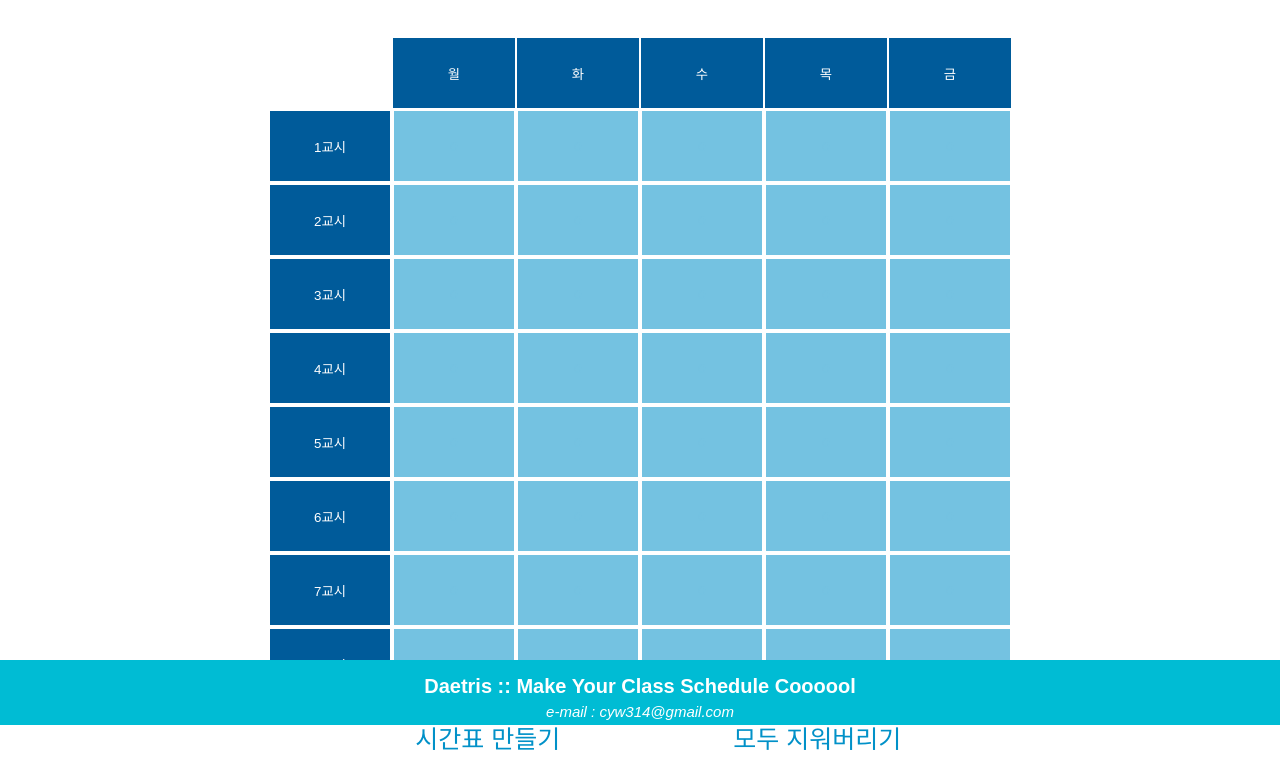
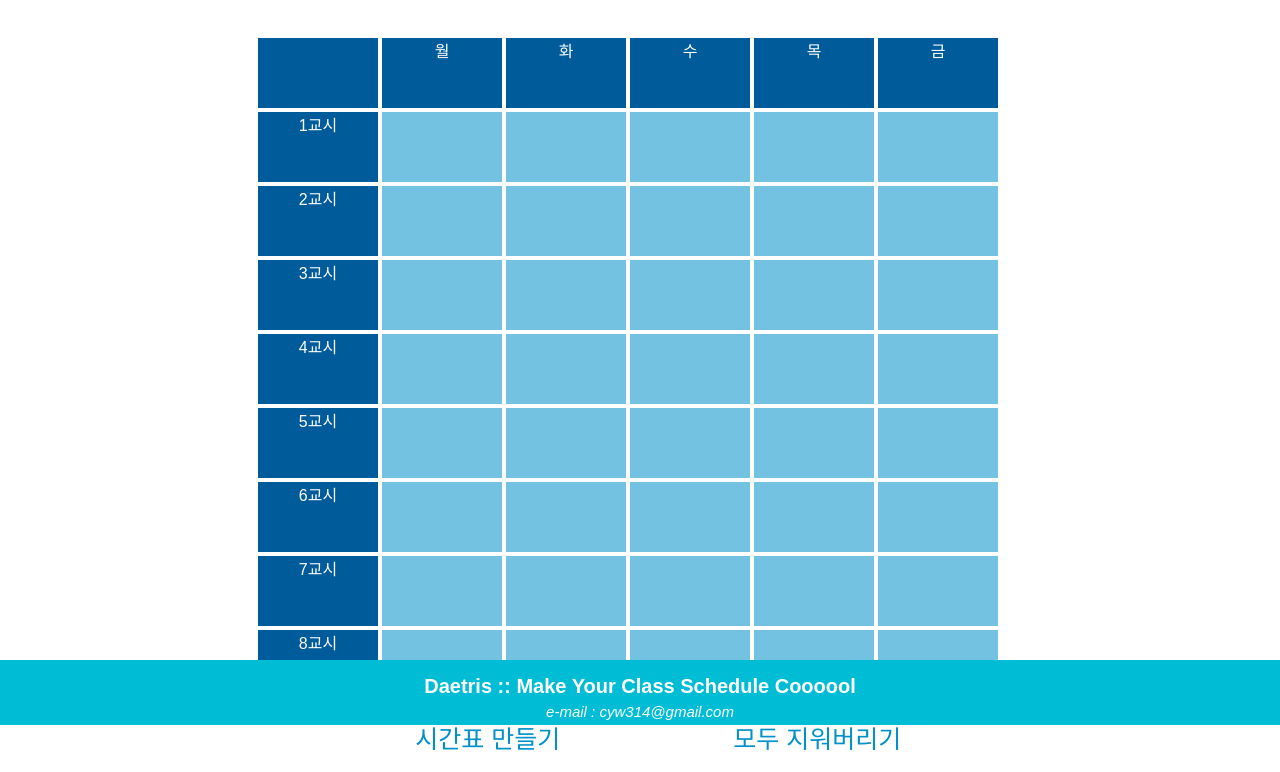
Before and after one commit to Lactobacillus/Daetris, a Flask app: page /draw in a window 1280 px wide. Shown: the part 75-847 px from the top of the page. Run offline with Flask 2, Linux system fonts and the light colour scheme; parts of the project's set-up code (start-up, migrations or seed data) failed here and were passed over; some libraries are stand-ins or nearby versions.

Commit message:
html css 최적화

```diff
--- a/server.py
+++ b/server.py
@@ -246,13 +246,6 @@ def d3():
 
 	return render_template('d3.html')
 
-@app.route('/rawdata', methods = ['GET'])
-def test():
-
-	global lectures
-
-	return str(json.dumps({'data':lectures}, ensure_ascii = False))
-
 if __name__ == '__main__':
 
 	#debug 모드 없애기#############################################
--- a/static/basic.css
+++ b/static/basic.css
@@ -108,6 +108,7 @@ footer address{
 #mainwrapper table{
 
   margin: auto;
+  vertical-align: middle;
 }
 
 #show-count h1{
@@ -117,76 +118,56 @@ footer address{
   font-size: 40px;
 }
 
-#tiles .day .label{
+#table .row{
+
+  float: left
+}
+
+#table .label{
 
   width: 120px;
   height: 70px;
-  margin: 0px;
+  margin: 2px;
   border: none;
   outline: none;
   padding: 0px;
   text-align: center;
   color: #FFFFFF;
   background : #005B9A;
+  float: left
 }
 
-#tiles th .label{
+#table .cell{
 
   width: 120px;
   height: 70px;
-  margin: 0px;
+  margin: 2px;
   border: none;
   outline: none;
   padding: 0px;
-  text-align: center;
-  color: #FFFFFF;
-  background : #005B9A;
+  background: #74C2E1;
+  cursor:pointer;
+  display: table-cell;
+  word-break:normal;
+  float: left
 }
 
-#tiles .day td{
+#table .cell-sel{
 
   width: 120px;
   height: 70px;
-  margin: 0px;
+  margin: 2px;
   border: none;
   outline: none;
   padding: 0px;
-  text-align: center;
-  color: #FFFFFF;
-  background : #005B9A;
+  background: #0191C8;
+  cursor:pointer;
+  display: table-cell;
+  word-break:normal;
+  float: left
 }
 
-#tiles .cell{
-
-  width: 120px;
-  height: 70px;
-  margin: 0px;
-  border: none;
-  outline: none;
-  padding: 0px;
-  text-align: center;
-  color: #74C2E1;
-  background: #74C2E1;
-  cursor:pointer;
-
-}
-
-#tiles .cell-sel{
-
-  width: 120px;
-  height: 70px;
-  margin: 0px;
-  border: none;
-  outline: none;
-  padding: 0px;
-  text-align: center;
-  color: #0191C8;
-  background: #0191C8;
-  cursor:pointer;
-
-}
-
-#tiles .cell-result{
+div .cell-result{
 
   width: 120px;
   height: 70px;
@@ -198,6 +179,8 @@ footer address{
   color: #FFFFFF;
   background: #0191C8;
   font-size: 13px;
+  display: table-cell;
+  word-break:normal;
 }
 
 div .room{
--- a/templates/draw.html
+++ b/templates/draw.html
@@ -13,33 +13,25 @@
         if(document.getElementById(id).className == "cell"){
 
           document.getElementById(id).className = "cell-sel";
-          document.getElementById(id).value = "1";
+          document.getElementById("f" + id.substr(1,2)).value = "1";
         }
         else{
 
           document.getElementById(id).className = "cell";
-          document.getElementById(id).value = "0";
+          document.getElementById("f" + id.substr(1,2)).value = "0";
         }
       }
 
       function reset(){
 
-        //var cells = document.getElementsByClassName("cell-sel");
-        //document.getElementsByClassName("cell-sel").value = "0";
-        /*
-        for(var idx in cells){
-
-          cells[idx].className = "cell";
-          cells[idx].value = "0";
-        }
-        */
         for(var i = 1; i <= 8; i++){
 
           for(var j = 1; j<= 5; j++){
 
-            var id = 'c' + i + j;
-            document.getElementById(id).className = "cell";
-            document.getElementById(id).value = "0";
+            var idx = i.concat(j);
+
+            document.getElementById("c".concat(idx)).className = "cell";
+            document.getElementById("f".concat(idx)).value = "0";
           }
         }
       }
@@ -79,83 +71,122 @@
     <div id="mainwrapper">
       </br>
       </br>
+      <div id="table">
+        <div class="row">
+          <div class="label"></div>
+          <div class="label">월</div>
+          <div class="label">화</div>
+          <div class="label">수</div>
+          <div class="label">목</div>
+          <div class="label">금</div>
+        </div>
+        <div class="row">
+          <div class="label">1교시</div>
+          <div id="c11" class="cell" onClick="toggle('c11');"></div>
+          <div id="c12" class="cell" onClick="toggle('c12');"></div>
+          <div id="c13" class="cell" onClick="toggle('c13');"></div>
+          <div id="c14" class="cell" onClick="toggle('c14');"></div>
+          <div id="c15" class="cell" onClick="toggle('c15');"></div>
+        </div>
+        <div class="row">
+          <div class="label">2교시</div>
+          <div id="c21" class="cell" onClick="toggle('c21');"></div>
+          <div id="c22" class="cell" onClick="toggle('c22');"></div>
+          <div id="c23" class="cell" onClick="toggle('c23');"></div>
+          <div id="c24" class="cell" onClick="toggle('c24');"></div>
+          <div id="c25" class="cell" onClick="toggle('c25');"></div>
+        </div>
+        <div class="row">
+          <div class="label">3교시</div>
+          <div id="c31" class="cell" onClick="toggle('c31');"></div>
+          <div id="c32" class="cell" onClick="toggle('c32');"></div>
+          <div id="c33" class="cell" onClick="toggle('c33');"></div>
+          <div id="c34" class="cell" onClick="toggle('c34');"></div>
+          <div id="c35" class="cell" onClick="toggle('c35');"></div>
+        </div>
+        <div class="row">
+          <div class="label">4교시</div>
+          <div id="c41" class="cell" onClick="toggle('c41');"></div>
+          <div id="c42" class="cell" onClick="toggle('c42');"></div>
+          <div id="c43" class="cell" onClick="toggle('c43');"></div>
+          <div id="c44" class="cell" onClick="toggle('c44');"></div>
+          <div id="c45" class="cell" onClick="toggle('c45');"></div>
+        </div>
+        <div class="row">
+          <div class="label">5교시</div>
+          <div id="c51" class="cell" onClick="toggle('c51');"></div>
+          <div id="c52" class="cell" onClick="toggle('c52');"></div>
+          <div id="c53" class="cell" onClick="toggle('c53');"></div>
+          <div id="c54" class="cell" onClick="toggle('c54');"></div>
+          <div id="c55" class="cell" onClick="toggle('c55');"></div>
+        </div>
+        <div class="row">
+          <div class="label">6교시</div>
+          <div id="c61" class="cell" onClick="toggle('c61');"></div>
+          <div id="c62" class="cell" onClick="toggle('c62');"></div>
+          <div id="c63" class="cell" onClick="toggle('c63');"></div>
+          <div id="c64" class="cell" onClick="toggle('c64');"></div>
+          <div id="c65" class="cell" onClick="toggle('c65');"></div>
+        </div>
+        <div class="row">
+          <div class="label">7교시</div>
+          <div id="c71" class="cell" onClick="toggle('c71');"></div>
+          <div id="c72" class="cell" onClick="toggle('c72');"></div>
+          <div id="c73" class="cell" onClick="toggle('c73');"></div>
+          <div id="c74" class="cell" onClick="toggle('c74');"></div>
+          <div id="c75" class="cell" onClick="toggle('c75');"></div>
+        </div>
+        <div class="row">
+          <div class="label">8교시</div>
+          <div id="c81" class="cell" onClick="toggle('c81');"></div>
+          <div id="c82" class="cell" onClick="toggle('c82');"></div>
+          <div id="c83" class="cell" onClick="toggle('c83');"></div>
+          <div id="c84" class="cell" onClick="toggle('c84');"></div>
+          <div id="c85" class="cell" onClick="toggle('c85');"></div>
+        </div>
+      </div>
+
       <form id="schedule" method="post" action="/show">
-        <table id="tiles">
-          <tbody>
-            <tr class="day">
-              <th><div></div></th>
-              <td><input type="text" value="월" class="label"></td>
-              <td><input type="text" value="화" class="label"></td>
-              <td><input type="text" value="수" class="label"></td>
-              <td><input type="text" value="목" class="label"></td>
-              <td><input type="text" value="금" class="label"></td>
-            </tr>
-            <tr>
-              <th><input type="button" value="1교시" class="label"></th>
-              <td><input id="c11" name="c11" type="text" value="0" class="cell" onClick="toggle('c11');"></td>
-              <td><input id="c12" name="c12" type="text" value="0" class="cell" onClick="toggle('c12');"></td>
-              <td><input id="c13" name="c13" type="text" value="0" class="cell" onClick="toggle('c13');"></td>
-              <td><input id="c14" name="c14" type="text" value="0" class="cell" onClick="toggle('c14');"></td>
-              <td><input id="c15" name="c15" type="text" value="0" class="cell" onClick="toggle('c15');"></td>
-            </tr>
-            <tr>
-              <th><input type="text" value="2교시" class="label"></th>
-              <td><input id="c21" name="c21" type="text" value="0" class="cell" onClick="toggle('c21');"></td>
-              <td><input id="c22" name="c22" type="text" value="0" class="cell" onClick="toggle('c22');"></td>
-              <td><input id="c23" name="c23" type="text" value="0" class="cell" onClick="toggle('c23');"></td>
-              <td><input id="c24" name="c24" type="text" value="0" class="cell" onClick="toggle('c24');"></td>
-              <td><input id="c25" name="c25" type="text" value="0" class="cell" onClick="toggle('c25');"></td>
-            </tr>
-            <tr>
-              <th><input type="text" value="3교시" class="label"></th>
-              <td><input id="c31" name="c31" type="text" value="0" class="cell" onClick="toggle('c31');"></td>
-              <td><input id="c32" name="c32" type="text" value="0" class="cell" onClick="toggle('c32');"></td>
-              <td><input id="c33" name="c33" type="text" value="0" class="cell" onClick="toggle('c33');"></td>
-              <td><input id="c34" name="c34" type="text" value="0" class="cell" onClick="toggle('c34');"></td>
-              <td><input id="c35" name="c35" type="text" value="0" class="cell" onClick="toggle('c35');"></td>
-            </tr>
-            <tr>
-              <th><input type="text" value="4교시" class="label"></th>
-              <td><input id="c41" name="c41" type="text" value="0" class="cell" onClick="toggle('c41');"></td>
-              <td><input id="c42" name="c42" type="text" value="0" class="cell" onClick="toggle('c42');"></td>
-              <td><input id="c43" name="c43" type="text" value="0" class="cell" onClick="toggle('c43');"></td>
-              <td><input id="c44" name="c44" type="text" value="0" class="cell" onClick="toggle('c44');"></td>
-              <td><input id="c45" name="c45" type="text" value="0" class="cell" onClick="toggle('c45');"></td>
-            </tr>
-            <tr>
-              <th><input type="text" value="5교시" class="label"></th>
-              <td><input id="c51" name="c51" type="text" value="0" class="cell" onClick="toggle('c51');"></td>
-              <td><input id="c52" name="c52" type="text" value="0" class="cell" onClick="toggle('c52');"></td>
-              <td><input id="c53" name="c53" type="text" value="0" class="cell" onClick="toggle('c53');"></td>
-              <td><input id="c54" name="c54" type="text" value="0" class="cell" onClick="toggle('c54');"></td>
-              <td><input id="c55" name="c55" type="text" value="0" class="cell" onClick="toggle('c55');"></td>
-            </tr>
-            <tr>
-              <th><input type="text" value="6교시" class="label"></th>
-              <td><input id="c61" name="c61" type="text" value="0" class="cell" onClick="toggle('c61');"></td>
-              <td><input id="c62" name="c62" type="text" value="0" class="cell" onClick="toggle('c62');"></td>
-              <td><input id="c63" name="c63" type="text" value="0" class="cell" onClick="toggle('c63');"></td>
-              <td><input id="c64" name="c64" type="text" value="0" class="cell" onClick="toggle('c64');"></td>
-              <td><input id="c65" name="c65" type="text" value="0" class="cell" onClick="toggle('c65');"></td>
-            </tr>
-            <tr>
-              <th><input type="text" value="7교시" class="label"></th>
-              <td><input id="c71" name="c71" type="text" value="0" class="cell" onClick="toggle('c71');"></td>
-              <td><input id="c72" name="c72" type="text" value="0" class="cell" onClick="toggle('c72');"></td>
-              <td><input id="c73" name="c73" type="text" value="0" class="cell" onClick="toggle('c73');"></td>
-              <td><input id="c74" name="c74" type="text" value="0" class="cell" onClick="toggle('c74');"></td>
-              <td><input id="c75" name="c75" type="text" value="0" class="cell" onClick="toggle('c75');"></td>
-            </tr>
-            <tr>
-              <th><input type="text" value="8교시" class="label"></th>
-              <td><input id="c81" name="c81" type="text" value="0" class="cell" onClick="toggle('c81');"></td>
-              <td><input id="c82" name="c82" type="text" value="0" class="cell" onClick="toggle('c82');"></td>
-              <td><input id="c83" name="c83" type="text" value="0" class="cell" onClick="toggle('c83');"></td>
-              <td><input id="c84" name="c84" type="text" value="0" class="cell" onClick="toggle('c84');"></td>
-              <td><input id="c85" name="c85" type="text" value="0" class="cell" onClick="toggle('c85');"></td>
-            </tr>
-          </tr>
-        </table>
+        <input type="hidden" value="0" id="f11" name="c11">
+        <input type="hidden" value="0" id="f12" name="c12">
+        <input type="hidden" value="0" id="f13" name="c13">
+        <input type="hidden" value="0" id="f14" name="c14">
+        <input type="hidden" value="0" id="f15" name="c15">
+        <input type="hidden" value="0" id="f21" name="c21">
+        <input type="hidden" value="0" id="f22" name="c22">
+        <input type="hidden" value="0" id="f23" name="c23">
+        <input type="hidden" value="0" id="f24" name="c24">
+        <input type="hidden" value="0" id="f25" name="c25">
+        <input type="hidden" value="0" id="f31" name="c31">
+        <input type="hidden" value="0" id="f32" name="c32">
+        <input type="hidden" value="0" id="f33" name="c33">
+        <input type="hidden" value="0" id="f34" name="c34">
+        <input type="hidden" value="0" id="f35" name="c35">
+        <input type="hidden" value="0" id="f41" name="c41">
+        <input type="hidden" value="0" id="f42" name="c42">
+        <input type="hidden" value="0" id="f43" name="c43">
+        <input type="hidden" value="0" id="f44" name="c44">
+        <input type="hidden" value="0" id="f45" name="c45">
+        <input type="hidden" value="0" id="f51" name="c51">
+        <input type="hidden" value="0" id="f52" name="c52">
+        <input type="hidden" value="0" id="f53" name="c53">
+        <input type="hidden" value="0" id="f54" name="c54">
+        <input type="hidden" value="0" id="f55" name="c55">
+        <input type="hidden" value="0" id="f61" name="c61">
+        <input type="hidden" value="0" id="f62" name="c62">
+        <input type="hidden" value="0" id="f63" name="c63">
+        <input type="hidden" value="0" id="f64" name="c64">
+        <input type="hidden" value="0" id="f65" name="c65">
+        <input type="hidden" value="0" id="f71" name="c71">
+        <input type="hidden" value="0" id="f72" name="c72">
+        <input type="hidden" value="0" id="f73" name="c73">
+        <input type="hidden" value="0" id="f74" name="c74">
+        <input type="hidden" value="0" id="f75" name="c75">
+        <input type="hidden" value="0" id="f81" name="c81">
+        <input type="hidden" value="0" id="f82" name="c82">
+        <input type="hidden" value="0" id="f83" name="c83">
+        <input type="hidden" value="0" id="f84" name="c84">
+        <input type="hidden" value="0" id="f85" name="c85">
       </form>
 
       <div>
```
Also changed, not shown: templates/show.html (+56 -59 lines).
